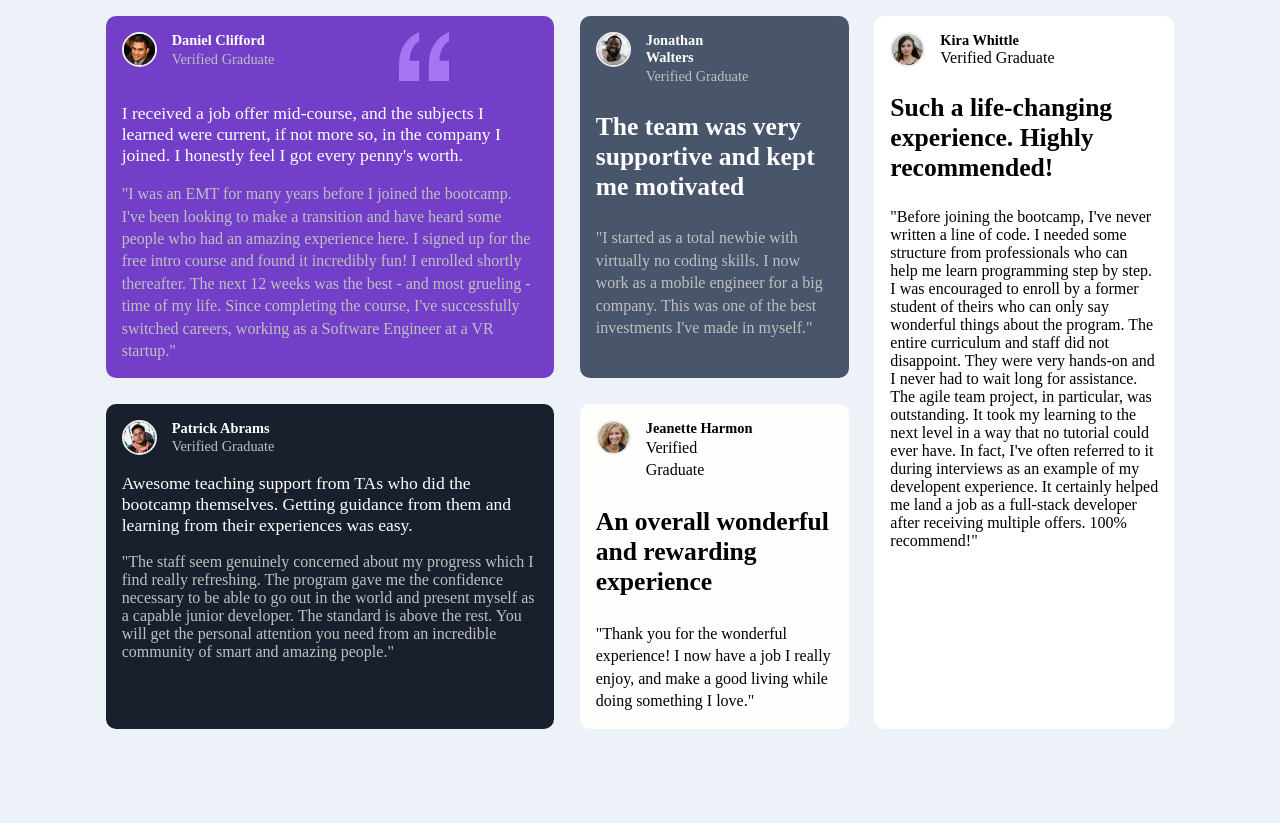
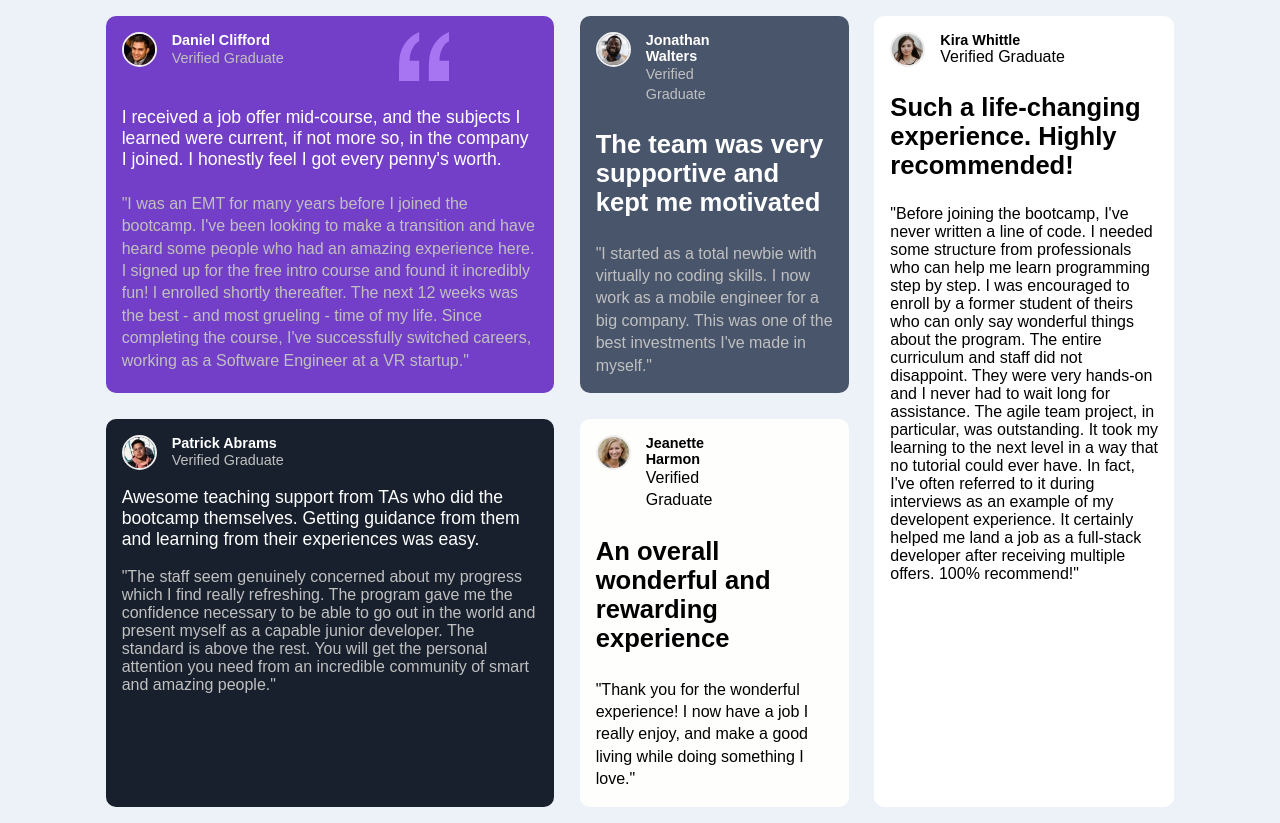
Before and after one commit to sammy6378/Teach2give-Grid, a plain HTML site: page index.html in a window 1280 px wide. Before the commit the page ends 800 px from the top, so only its background shows below. Drawn offline with Linux system fonts and the light colour scheme.

Commit message:
initial commit

```diff
--- a/style.css
+++ b/style.css
@@ -2,7 +2,7 @@
     margin: 0;
     padding: 0;
     box-sizing: border-box;
-    /* font-family: 'Courier New', Courier, monospace; */
+    font-family: 'Barlow Semi Condensed', sans-serif;
 }
 
 body{
```
